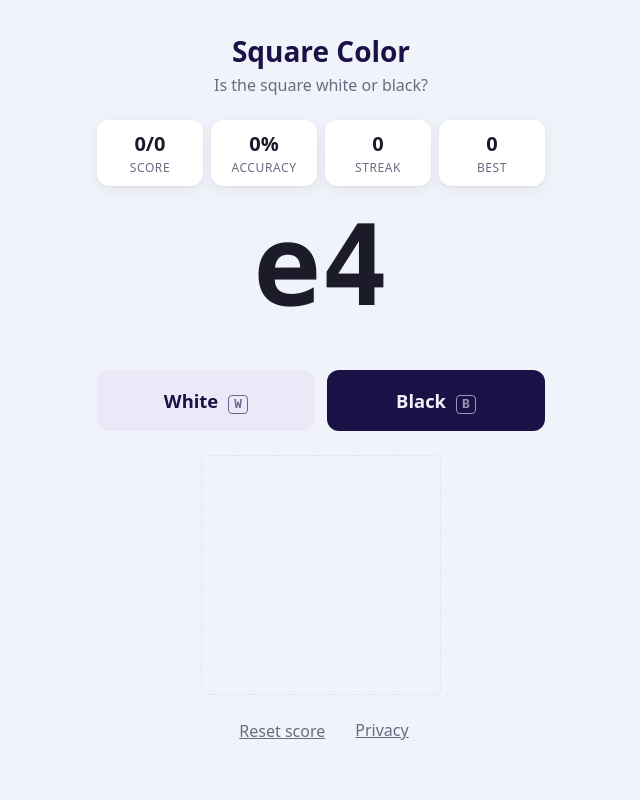
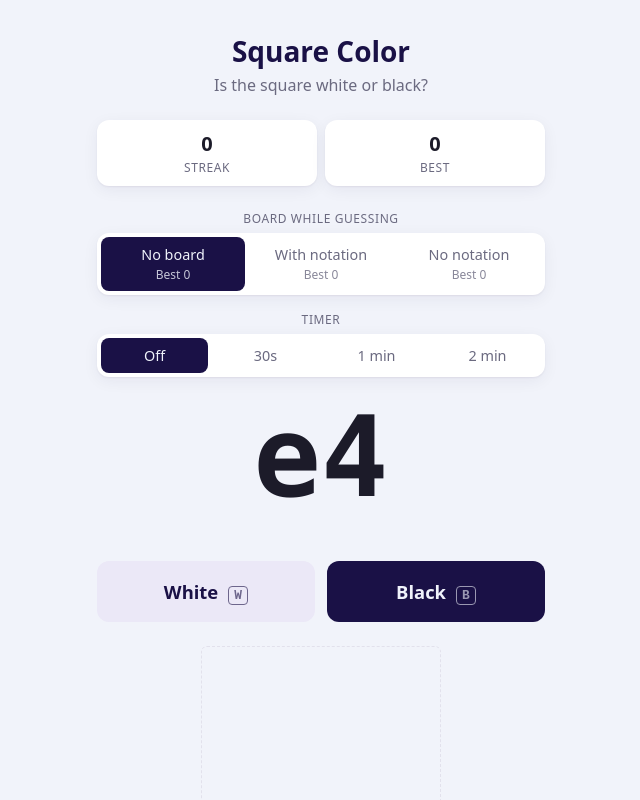
Before and after one commit to ArtyomSukiasyan/Chess-square-color, a React (Vite) app in the folder web/: page / in a window 1280 px wide. Shown: the top 800 px of the page, without its empty margins (319-959 px from the left). Built offline with nearby package versions, Linux system fonts and the light colour scheme.

Commit message:
feat: timers and categories

```diff
--- a/web/src/App.css
+++ b/web/src/App.css
@@ -37,7 +37,8 @@ h1 {
 
 .stats {
   display: grid;
-  grid-template-columns: repeat(4, 1fr);
+  grid-auto-flow: column;
+  grid-auto-columns: 1fr;
   gap: 8px;
 }
 
@@ -62,6 +63,110 @@ h1 {
   color: var(--color-muted);
   text-transform: uppercase;
   letter-spacing: 0.05em;
+}
+
+.settings {
+  display: flex;
+  flex-direction: column;
+  gap: 16px;
+}
+
+.setting {
+  display: flex;
+  flex-direction: column;
+  align-items: center;
+  gap: 6px;
+}
+
+.setting-label {
+  font-size: 0.75rem;
+  color: var(--color-muted);
+  text-transform: uppercase;
+  letter-spacing: 0.05em;
+}
+
+.segmented {
+  display: grid;
+  grid-auto-flow: column;
+  grid-auto-columns: 1fr;
+  width: 100%;
+  padding: 4px;
+  gap: 4px;
+  border-radius: 12px;
+  background: var(--color-card);
+  box-shadow: var(--shadow);
+}
+
+.segmented button {
+  display: flex;
+  flex-direction: column;
+  align-items: center;
+  gap: 2px;
+  padding: 8px 4px;
+  border: none;
+  border-radius: 8px;
+  background: none;
+  color: var(--color-muted);
+  font-size: 0.9rem;
+  font-weight: 500;
+}
+
+.segmented button.active {
+  background: var(--color-primary);
+  color: var(--color-light);
+}
+
+.segment-best {
+  font-size: 0.75rem;
+  font-weight: 400;
+  font-variant-numeric: tabular-nums;
+  opacity: 0.8;
+}
+
+.countdown {
+  height: 6px;
+  border-radius: 3px;
+  background: var(--color-line);
+  overflow: hidden;
+}
+
+.countdown-fill {
+  height: 100%;
+  background: var(--color-primary);
+  transition: width 0.1s linear;
+}
+
+.results {
+  display: flex;
+  flex-direction: column;
+  align-items: center;
+  gap: 8px;
+  padding: 24px 16px;
+  border-radius: var(--radius);
+  background: var(--color-card);
+  box-shadow: var(--shadow);
+}
+
+.results-title {
+  font-size: 1.25rem;
+  font-weight: 600;
+}
+
+.results-score {
+  font-size: clamp(4rem, 22vw, 6rem);
+  font-weight: 700;
+  line-height: 1;
+  color: var(--color-primary);
+  font-variant-numeric: tabular-nums;
+}
+
+.results-detail {
+  color: var(--color-muted);
+}
+
+.results-best {
+  font-weight: 600;
+  margin-bottom: 8px;
 }
 
 .prompt {
--- a/web/src/App.tsx
+++ b/web/src/App.tsx
@@ -1,26 +1,83 @@
-import { useCallback, useEffect, useState } from "react";
+import { type ReactNode, useCallback, useEffect, useState } from "react";
 import MiniBoard from "./MiniBoard";
 import { Square, SquareColor, randomSquare, squareColor, squareName } from "./squares";
 
+// How long an answer stays on screen before the next square.
 const AUTO_NEXT_MS = 700;
-const BEST_STREAK_KEY = "square-color:best-streak";
+const TIMED_CORRECT_NEXT_MS = 250;
+const TIMED_WRONG_NEXT_MS = 900;
+
+// Untimed bests are keyed by board mode ("hidden"), timed ones by mode and seconds ("hidden:60").
+const BESTS_KEY = "square-color:best-streaks";
+// Before bests were tracked per board mode; its value belongs to "hidden".
+const LEGACY_BEST_STREAK_KEY = "square-color:best-streak";
+const BOARD_MODE_KEY = "square-color:board-mode";
+const TIMER_KEY = "square-color:timer";
 
 type Answer = { guess: SquareColor; correct: boolean } | null;
 
-function loadBestStreak(): number {
+// What the board shows while the player is still guessing.
+type BoardMode = "hidden" | "coords" | "plain";
+
+const BOARD_MODES: { value: BoardMode; label: string }[] = [
+  { value: "hidden", label: "No board" },
+  { value: "coords", label: "With notation" },
+  { value: "plain", label: "No notation" },
+];
+
+// Challenge length in seconds; 0 means no timer.
+const TIMERS: { value: number; label: string }[] = [
+  { value: 0, label: "Off" },
+  { value: 30, label: "30s" },
+  { value: 60, label: "1 min" },
+  { value: 120, label: "2 min" },
+];
+
+// "ready": timer waits for the first answer; "over": time ran out, results are shown.
+type RunState = "ready" | "running" | "over";
+
+type Bests = Record<string, number>;
+
+function bestKey(mode: BoardMode, timer: number): string {
+  return timer ? `${mode}:${timer}` : mode;
+}
+
+function load(key: string): string | null {
   try {
-    return Number(localStorage.getItem(BEST_STREAK_KEY)) || 0;
+    return localStorage.getItem(key);
   } catch {
-    return 0;
+    return null;
   }
 }
 
-function saveBestStreak(value: number) {
+function save(key: string, value: string) {
   try {
-    localStorage.setItem(BEST_STREAK_KEY, String(value));
+    localStorage.setItem(key, value);
   } catch {
-    // Storage unavailable (private mode etc.) — best streak just won't persist.
+    // Storage unavailable (private mode etc.) — the value just won't persist.
   }
+}
+
+function loadBoardMode(): BoardMode {
+  const saved = load(BOARD_MODE_KEY);
+  return BOARD_MODES.some((m) => m.value === saved) ? (saved as BoardMode) : "hidden";
+}
+
+function loadTimer(): number {
+  const saved = Number(load(TIMER_KEY));
+  return TIMERS.some((t) => t.value === saved) ? saved : 0;
+}
+
+function loadBests(): Bests {
+  let bests: Bests = {};
+  try {
+    const saved = JSON.parse(load(BESTS_KEY) ?? "{}");
+    if (saved && typeof saved === "object") bests = saved;
+  } catch {
+    // Corrupted value — start from zero.
+  }
+  bests.hidden = Math.max(Number(bests.hidden) || 0, Number(load(LEGACY_BEST_STREAK_KEY)) || 0);
+  return bests;
 }
 
 export default function App() {
@@ -29,17 +86,72 @@ export default function App() {
   const [correct, setCorrect] = useState(0);
   const [total, setTotal] = useState(0);
   const [streak, setStreak] = useState(0);
-  const [bestStreak, setBestStreak] = useState(loadBestStreak);
+  const [bests, setBests] = useState(loadBests);
+  const [boardMode, setBoardMode] = useState<BoardMode>(loadBoardMode);
+  const [timer, setTimer] = useState(loadTimer);
+  const [runState, setRunState] = useState<RunState>("ready");
+  const [endsAt, setEndsAt] = useState(0);
+  const [now, setNow] = useState(() => Date.now());
+  const [newRecord, setNewRecord] = useState(false);
+
+  const best = bests[bestKey(boardMode, timer)] ?? 0;
+  const timed = timer > 0;
+  const remainingMs =
+    runState === "running" ? Math.max(0, endsAt - now) : runState === "over" ? 0 : timer * 1000;
+
+  const updateBest = useCallback(
+    (key: string, value: number): boolean => {
+      if (value <= (bests[key] ?? 0)) return false;
+      const updated = { ...bests, [key]: value };
+      setBests(updated);
+      save(BESTS_KEY, JSON.stringify(updated));
+      return true;
+    },
+    [bests]
+  );
 
   const next = useCallback(() => {
     setSquare((prev) => randomSquare(prev));
     setAnswer(null);
   }, []);
 
+  // Back to a fresh session: clears the score and puts a timed challenge back in "ready".
+  const restart = useCallback(() => {
+    setCorrect(0);
+    setTotal(0);
+    setStreak(0);
+    setRunState("ready");
+    setNewRecord(false);
+    next();
+  }, [next]);
+
+  const changeBoardMode = (mode: BoardMode) => {
+    if (mode === boardMode) return;
+    setBoardMode(mode);
+    save(BOARD_MODE_KEY, mode);
+    // Bests are per board mode, so switching starts a new streak or challenge.
+    if (timed) restart();
+    else setStreak(0);
+  };
+
+  const changeTimer = (value: number) => {
+    if (value === timer) return;
+    setTimer(value);
+    save(TIMER_KEY, String(value));
+    restart();
+  };
+
   const guess = useCallback(
     (color: SquareColor) => {
-      if (answer) return;
+      if (answer || runState === "over") return;
       const isCorrect = squareColor(square) === color;
+
+      if (timed && runState === "ready") {
+        const start = Date.now();
+        setRunState("running");
+        setEndsAt(start + timer * 1000);
+        setNow(start);
+      }
 
       setAnswer({ guess: color, correct: isCorrect });
       setTotal((t) => t + 1);
@@ -47,30 +159,40 @@ export default function App() {
         setCorrect((c) => c + 1);
         const newStreak = streak + 1;
         setStreak(newStreak);
-        if (newStreak > bestStreak) {
-          setBestStreak(newStreak);
-          saveBestStreak(newStreak);
-        }
+        if (!timed) updateBest(bestKey(boardMode, 0), newStreak);
       } else {
         setStreak(0);
       }
     },
-    [answer, square, streak, bestStreak]
+    [answer, runState, square, timed, timer, streak, boardMode, updateBest]
   );
 
-  const reset = () => {
-    setCorrect(0);
-    setTotal(0);
-    setStreak(0);
-    next();
-  };
+  // Tick the countdown while a challenge is running.
+  useEffect(() => {
+    if (runState !== "running") return;
+    const id = setInterval(() => setNow(Date.now()), 100);
+    return () => clearInterval(id);
+  }, [runState]);
 
-  // Correct answers move on automatically; wrong ones wait so the board can be studied.
+  // Time's up: show results and record the score.
   useEffect(() => {
-    if (!answer?.correct) return;
-    const id = setTimeout(next, AUTO_NEXT_MS);
+    if (runState !== "running" || remainingMs > 0) return;
+    setRunState("over");
+    setAnswer(null);
+    setNewRecord(updateBest(bestKey(boardMode, timer), correct));
+  }, [runState, remainingMs, boardMode, timer, correct, updateBest]);
+
+  // Move on automatically: always in a challenge, and after correct answers otherwise.
+  // An untimed wrong answer waits for "Next" so the board can be studied.
+  useEffect(() => {
+    if (!answer || runState === "over") return;
+    let delay: number;
+    if (timed) delay = answer.correct ? TIMED_CORRECT_NEXT_MS : TIMED_WRONG_NEXT_MS;
+    else if (answer.correct) delay = AUTO_NEXT_MS;
+    else return;
+    const id = setTimeout(next, delay);
     return () => clearTimeout(id);
-  }, [answer, next]);
+  }, [answer, runState, timed, next]);
 
   useEffect(() => {
     const onKey = (e: KeyboardEvent) => {
@@ -78,17 +200,23 @@ export default function App() {
       const key = e.key.toLowerCase();
       if (key === "w" || key === "arrowleft") guess("white");
       else if (key === "b" || key === "arrowright") guess("black");
-      else if ((key === "enter" || key === " ") && answer) {
+      else if (key === "enter" || key === " ") {
+        if (runState === "over") {
+          e.preventDefault();
+          restart();
+        } else if (answer && !timed) {
           e.preventDefault();
           next();
+        }
       }
     };
     window.addEventListener("keydown", onKey);
     return () => window.removeEventListener("keydown", onKey);
-  }, [guess, next, answer]);
+  }, [guess, next, restart, answer, runState, timed]);
 
   const accuracy = total ? Math.round((correct / total) * 100) : 0;
   const actual = squareColor(square);
+  const secondsLeft = Math.ceil(remainingMs / 1000);
 
   return (
     <main className="app">
@@ -98,12 +226,70 @@ export default function App() {
       </header>
 
       <section className="stats" aria-label="Score">
-        <Stat label="Score" value={`${correct}/${total}`} />
-        <Stat label="Accuracy" value={`${accuracy}%`} />
+        {timed ? (
+          <>
+            <Stat label="Time" value={formatSeconds(secondsLeft)} />
+            <Stat label="Correct" value={correct} />
+            <Stat label="Best" value={best} />
+          </>
+        ) : (
+          <>
             <Stat label="Streak" value={streak} />
-        <Stat label="Best" value={bestStreak} />
+            <Stat label="Best" value={best} />
+          </>
+        )}
       </section>
 
+      <div className="settings">
+        <Segmented label="Board while guessing">
+          {BOARD_MODES.map((mode) => (
+            <SegmentButton
+              key={mode.value}
+              active={boardMode === mode.value}
+              onClick={() => changeBoardMode(mode.value)}
+            >
+              <span>{mode.label}</span>
+              <span className="segment-best">Best {bests[bestKey(mode.value, timer)] ?? 0}</span>
+            </SegmentButton>
+          ))}
+        </Segmented>
+
+        <Segmented label="Timer">
+          {TIMERS.map((t) => (
+            <SegmentButton key={t.value} active={timer === t.value} onClick={() => changeTimer(t.value)}>
+              {t.label}
+            </SegmentButton>
+          ))}
+        </Segmented>
+      </div>
+
+      {timed && (
+        <div
+          className="countdown"
+          role="progressbar"
+          aria-label="Time left"
+          aria-valuemin={0}
+          aria-valuemax={timer}
+          aria-valuenow={secondsLeft}
+        >
+          <div className="countdown-fill" style={{ width: `${(remainingMs / (timer * 1000)) * 100}%` }} />
+        </div>
+      )}
+
+      {runState === "over" ? (
+        <section className="results" aria-live="polite">
+          <p className="results-title">Time&apos;s up!</p>
+          <p className="results-score">{correct}</p>
+          <p className="results-detail">
+            correct in {formatSeconds(timer)} · {total - correct} wrong · {accuracy}% accuracy
+          </p>
+          <p className="results-best">{newRecord ? "New best!" : `Best: ${best}`}</p>
+          <button className="next" onClick={restart} autoFocus>
+            Play again <kbd>Enter</kbd>
+          </button>
+        </section>
+      ) : (
+        <>
           <section className="prompt">
             <div
               className={`square-name${answer ? (answer.correct ? " correct" : " wrong") : ""}`}
@@ -113,10 +299,13 @@ export default function App() {
             </div>
 
             <div className="feedback" aria-live="polite">
-          {answer &&
-            (answer.correct
+              {answer
+                ? answer.correct
                   ? "Correct!"
-              : `Wrong — ${squareName(square)} is ${actual}.`)}
+                  : `Wrong — ${squareName(square)} is ${actual}.`
+                : timed && runState === "ready"
+                  ? "The timer starts with your first answer."
+                  : null}
             </div>
 
             <div className="choices">
@@ -141,20 +330,24 @@ export default function App() {
             {answer ? (
               <>
                 <MiniBoard target={square} />
-            {!answer.correct && (
+                {!answer.correct && !timed && (
                   <button className="next" onClick={next} autoFocus>
                     Next <kbd>Enter</kbd>
                   </button>
                 )}
               </>
+            ) : boardMode === "hidden" ? (
+              <div className="mini-board placeholder" aria-hidden="true" />
             ) : (
-          <div className="mini-board placeholder" aria-hidden="true" />
+              <MiniBoard showCoords={boardMode === "coords"} />
             )}
           </section>
+        </>
+      )}
 
       <footer>
-        <button className="link" onClick={reset}>
-          Reset score
+        <button className="link" onClick={restart}>
+          Restart
         </button>
         <a className="link" href="/privacy/">
           Privacy
@@ -162,6 +355,10 @@ export default function App() {
       </footer>
     </main>
   );
+}
+
+function formatSeconds(seconds: number): string {
+  return `${Math.floor(seconds / 60)}:${String(seconds % 60).padStart(2, "0")}`;
 }
 
 function Stat({ label, value }: { label: string; value: string | number }) {
@@ -172,3 +369,28 @@ function Stat({ label, value }: { label: string; value: string | number }) {
     </div>
   );
 }
+
+function Segmented({ label, children }: { label: string; children: ReactNode }) {
+  return (
+    <div className="setting" role="radiogroup" aria-label={label}>
+      <span className="setting-label">{label}</span>
+      <div className="segmented">{children}</div>
+    </div>
+  );
+}
+
+function SegmentButton({
+  active,
+  onClick,
+  children,
+}: {
+  active: boolean;
+  onClick: () => void;
+  children: ReactNode;
+}) {
+  return (
+    <button role="radio" aria-checked={active} className={active ? "active" : undefined} onClick={onClick}>
+      {children}
+    </button>
+  );
+}
```
Also changed, not shown: web/src/MiniBoard.tsx (+6 -5 lines). Lines whose indentation alone changed are shown as unchanged.
